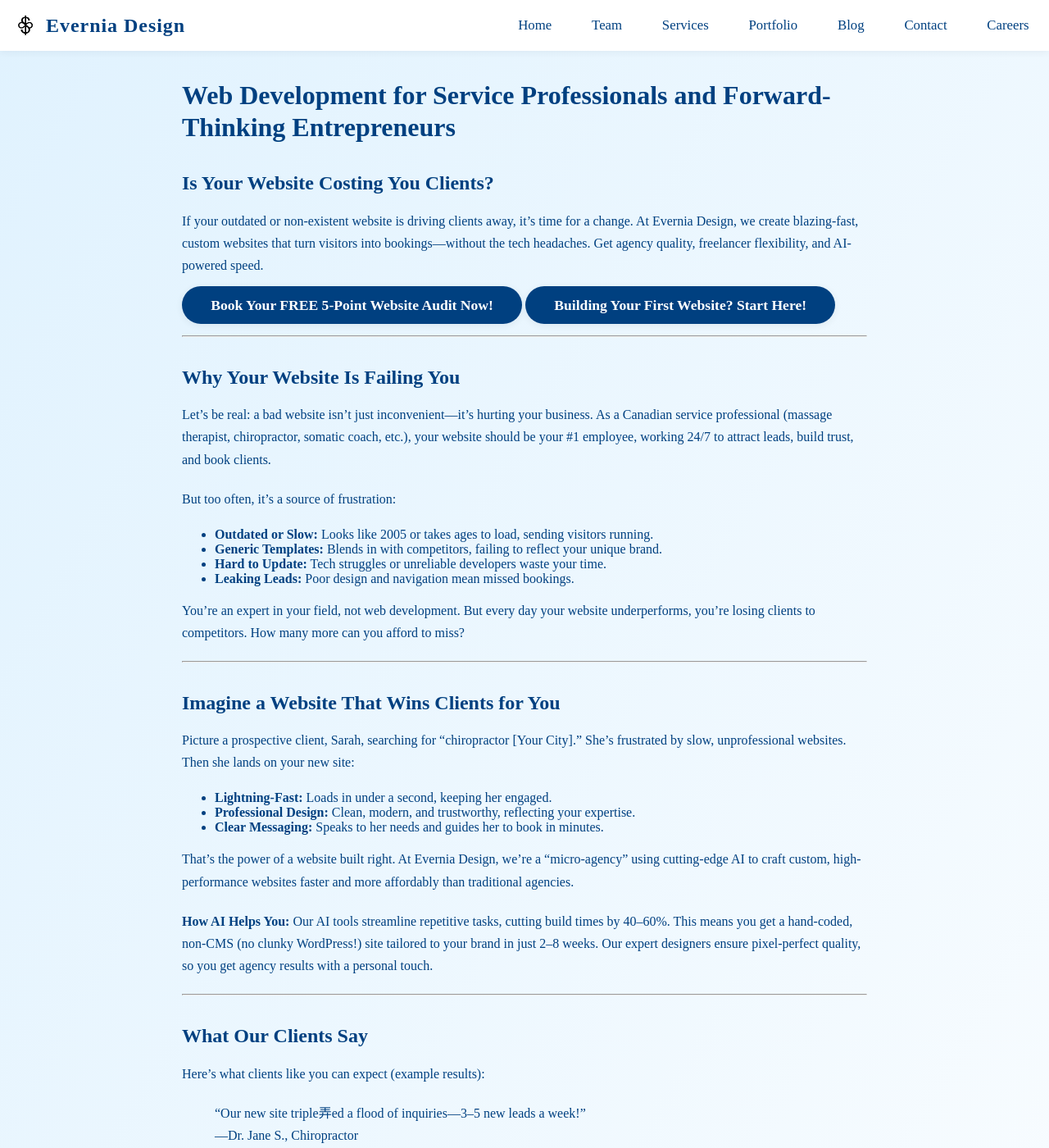
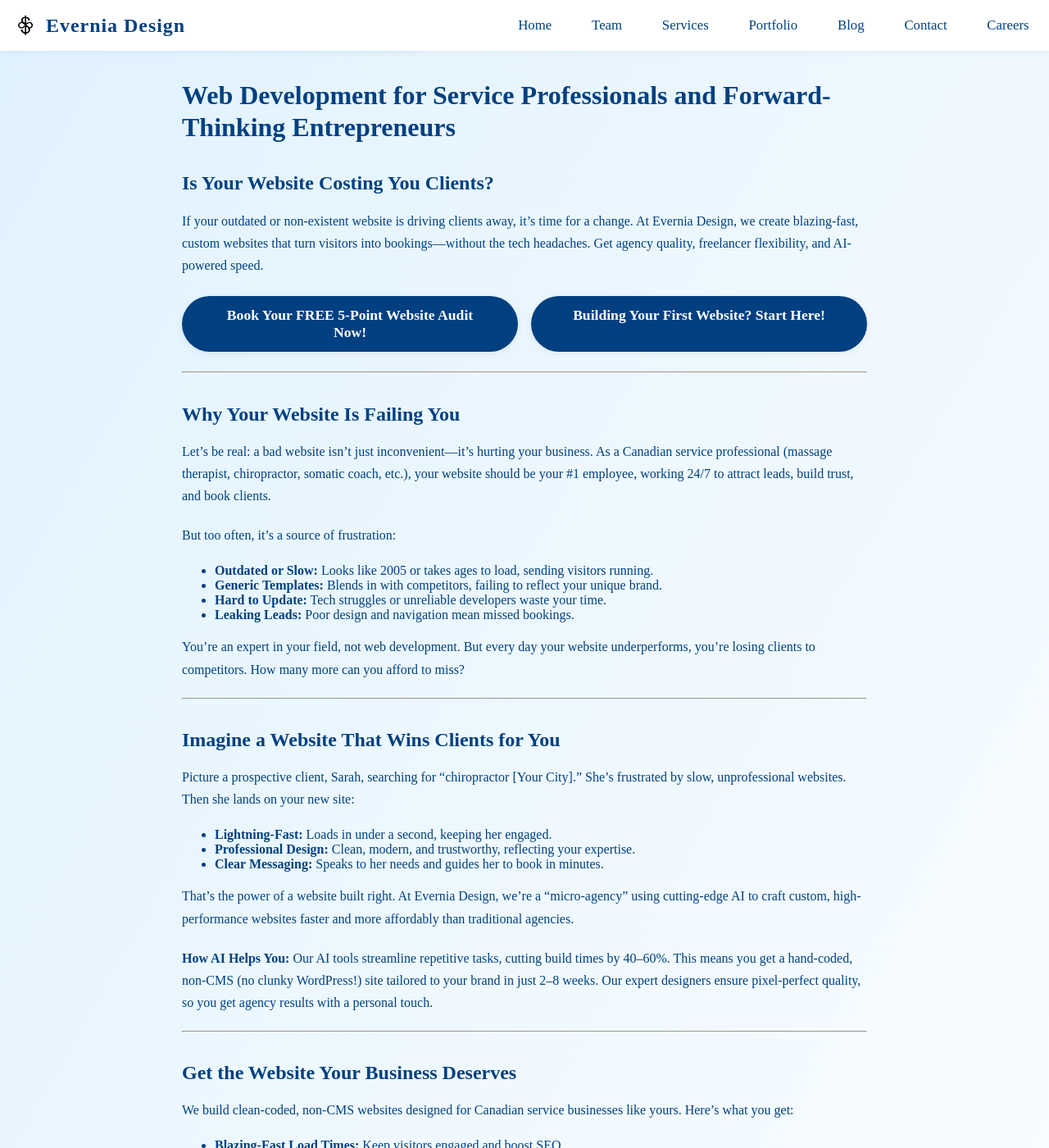
Before and after one commit to GitRealHappy/evernia, a Jekyll site: the page built from index.markdown, in a window 1280 px wide and 1400 px high. Shown: the whole window at 82% size. Built offline with Jekyll 4.4.1, drawn with Linux system fonts in a browser that asks for light colours; some of the changed text lies outside the part shown.

```diff
--- a/assets/css/main.css
+++ b/assets/css/main.css
@@ -422,3 +422,29 @@ p {
   width: auto;
   cursor: pointer;
 }
+
+.cta-button-group {
+  display: flex;
+  gap: 1rem;
+  flex-wrap: wrap;
+  margin: 1.5em 0;
+}
+
+.cta-button-group .cta-button {
+  flex: 1 1 220px;
+  text-align: center;
+}
+
+@media (max-width: 600px) {
+  .cta-button-group {
+    flex-direction: column;
+    gap: 0.75rem;
+  }
+  .cta-button-group .cta-button {
+    font-size: 1rem;
+    padding: 0.65em 1.2em;
+    flex: unset;
+    width: 100%;
+    box-sizing: border-box;
+  }
+}
--- a/index.markdown
+++ b/index.markdown
@@ -11,8 +11,10 @@ title: Evernia Design
 ## Is Your Website Costing You Clients?
 If your outdated or non-existent website is driving clients away, it's time for a change. At Evernia Design, we create blazing-fast, custom websites that turn visitors into bookings—without the tech headaches. Get agency quality, freelancer flexibility, and AI-powered speed.
 
+<div class="cta-button-group">
 <a href="{{ site.baseurl }}/book-audit/" class="cta-button">Book Your FREE 5-Point Website Audit Now!</a>
 <a href="{{ site.baseurl }}/new-website-inquiry/" class="cta-button">Building Your First Website? Start Here!</a>
+</div>
 
 ---
 
@@ -42,21 +44,6 @@ Picture a prospective client, Sarah, searching for "chiropractor [Your City]." S
 That's the power of a website built right. At Evernia Design, we're a "micro-agency" using cutting-edge AI to craft custom, high-performance websites faster and more affordably than traditional agencies.
 
 **How AI Helps You:** Our AI tools streamline repetitive tasks, cutting build times by 40–60%. This means you get a hand-coded, non-CMS (no clunky WordPress!) site tailored to your brand in just 2–8 weeks. Our expert designers ensure pixel-perfect quality, so you get agency results with a personal touch.
-
----
-
-## What Our Clients Say
-
-Here's what clients like you can expect (example results):
-
-> "Our new site triple弄ed a flood of inquiries—3–5 new leads a week!"
-> —Dr. Jane S., Chiropractor
-
-> "The speed is incredible! Our old site took 5 seconds to load; now it's under 1 second, and our bounce rate dropped 40%."
-> —Mark T., Massage Therapist
-
-> "Finally, a team that gets it. Transparent, fast, and a site that reflects our quality."
-> —Lisa R., Somatic Coach
 
 ---
 
@@ -92,8 +79,10 @@ Your outdated website is your business's biggest bottleneck. In just 2–8 weeks
 **Here's What to Do Next:**
 Book a FREE 5-Point Website Audit (no obligation). We'll analyze your site's speed, SEO, mobile performance, conversion potential, and design, delivering a personalized report within 48 hours. Plus, book by May 31, 2025, and get a FREE SEO keyword report ($200 value) to boost your rankings!
 
+<div class="cta-button-group">
 <a href="{{ site.baseurl }}/book-audit/" class="cta-button">Book Your FREE 5-Point Website Audit Now!</a>
 <a href="{{ site.baseurl }}/new-website-inquiry/" class="cta-button">Building Your First Website? Start Here!</a>
+</div>
 
 P.S. Your competitors are stealing clients with better websites. Don't lose another lead. Book now to transform your online presence and outrank them in weeks!
 
```
Also changed, not shown: _includes/team-member.html (+5 -3 lines), team.markdown (+18 -1 lines), 4 other files.
